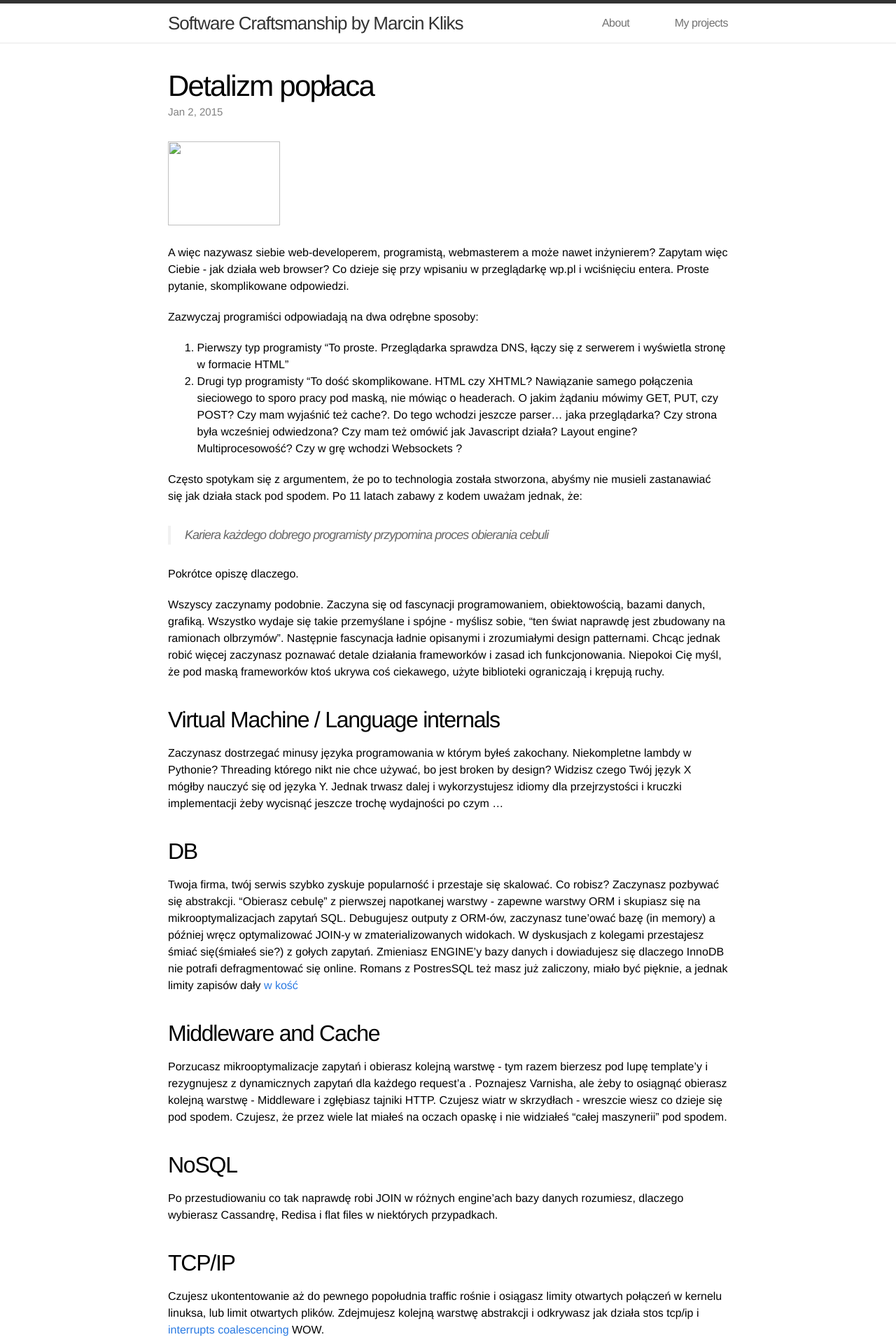
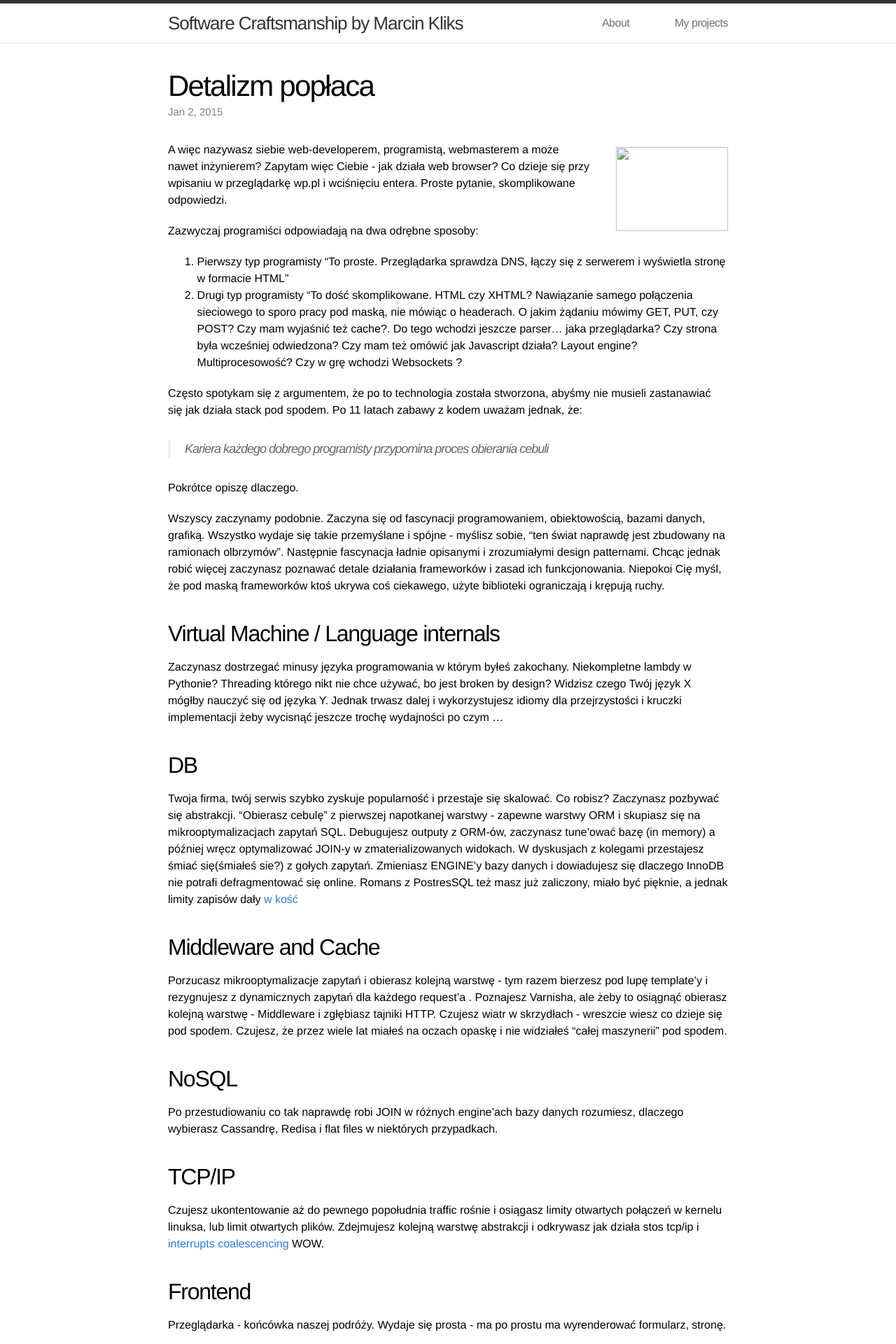
Before and after one commit to vi4m/vi4m.github.io, a Jekyll site: the page built from _posts/2015-01-02-settle.md, in a window 1280 px wide. Shown: the top 1920 px of the page at 70% size. Built offline with Jekyll 4.4.1, drawn with Linux system fonts in a browser that asks for light colours; comment, search, counter and statistics services are not loaded.

Commit message:
Update post.html

```diff
--- a/_layouts/post.html
+++ b/_layouts/post.html
@@ -17,7 +17,7 @@ layout: default
 
   <article class="post-content">
      {{ if page.logo }}
-    <div class="display: inline; float: right">
+    <div class="logo">
     <img width=160 height=120  src="{{page.logo}}"></img>
     </div>
     {{ endif }}
```
